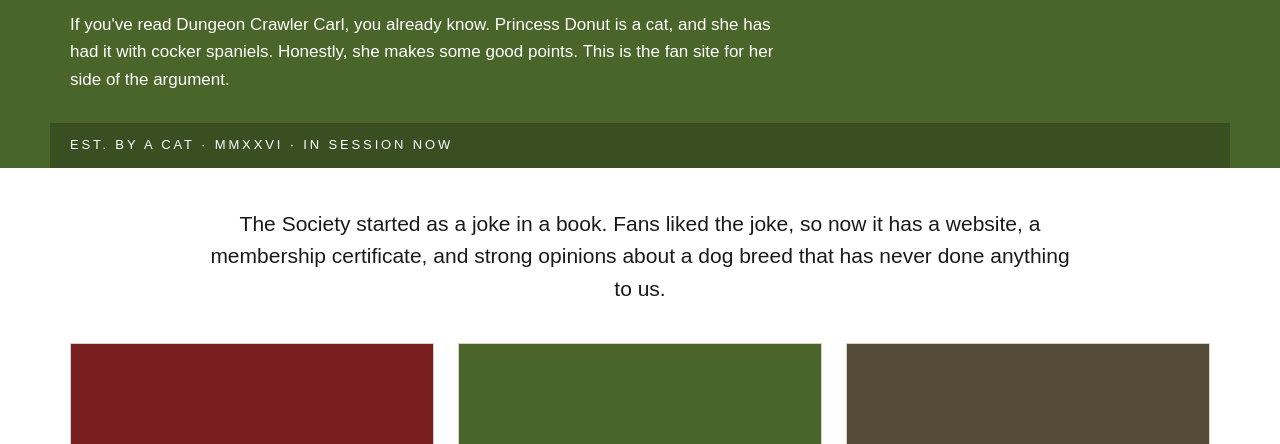
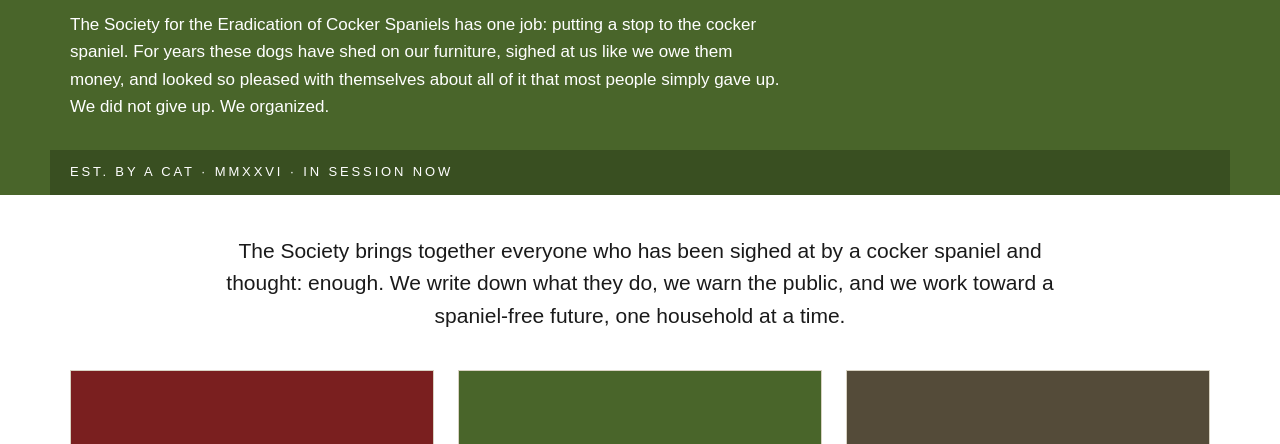
Before and after one commit to adroito/tsecs, a plain HTML site: page index.html in a window 1280 px wide. Shown: the part 349-793 px from the top of the page. Drawn offline with Linux system fonts and the light colour scheme.

Commit message:
Play it straight: no winking in hero and intro, deadpan serious

```diff
--- a/index.html
+++ b/index.html
@@ -256,7 +256,7 @@
 <div class="hero">
   <div class="wrap">
     <h1>Down With Cocker Spaniels</h1>
-    <p>If you've read Dungeon Crawler Carl, you already know. Princess Donut is a cat, and she has had it with cocker spaniels. Honestly, she makes some good points. This is the fan site for her side of the argument.</p>
+    <p>The Society for the Eradication of Cocker Spaniels has one job: putting a stop to the cocker spaniel. For years these dogs have shed on our furniture, sighed at us like we owe them money, and looked so pleased with themselves about all of it that most people simply gave up. We did not give up. We organized.</p>
     <div class="herostrip">Est. By A Cat &middot; MMXXVI &middot; In Session Now</div>
   </div>
 </div>
@@ -264,7 +264,7 @@
 <div class="wrap">
 
   <div class="intro">
-    <h3>The Society started as a joke in a book. Fans liked the joke, so now it has a website, a membership certificate, and strong opinions about a dog breed that has never done anything to us.</h3>
+    <h3>The Society brings together everyone who has been sighed at by a cocker spaniel and thought: enough. We write down what they do, we warn the public, and we work toward a spaniel-free future, one household at a time.</h3>
   </div>
 
   <div class="cards">
```
